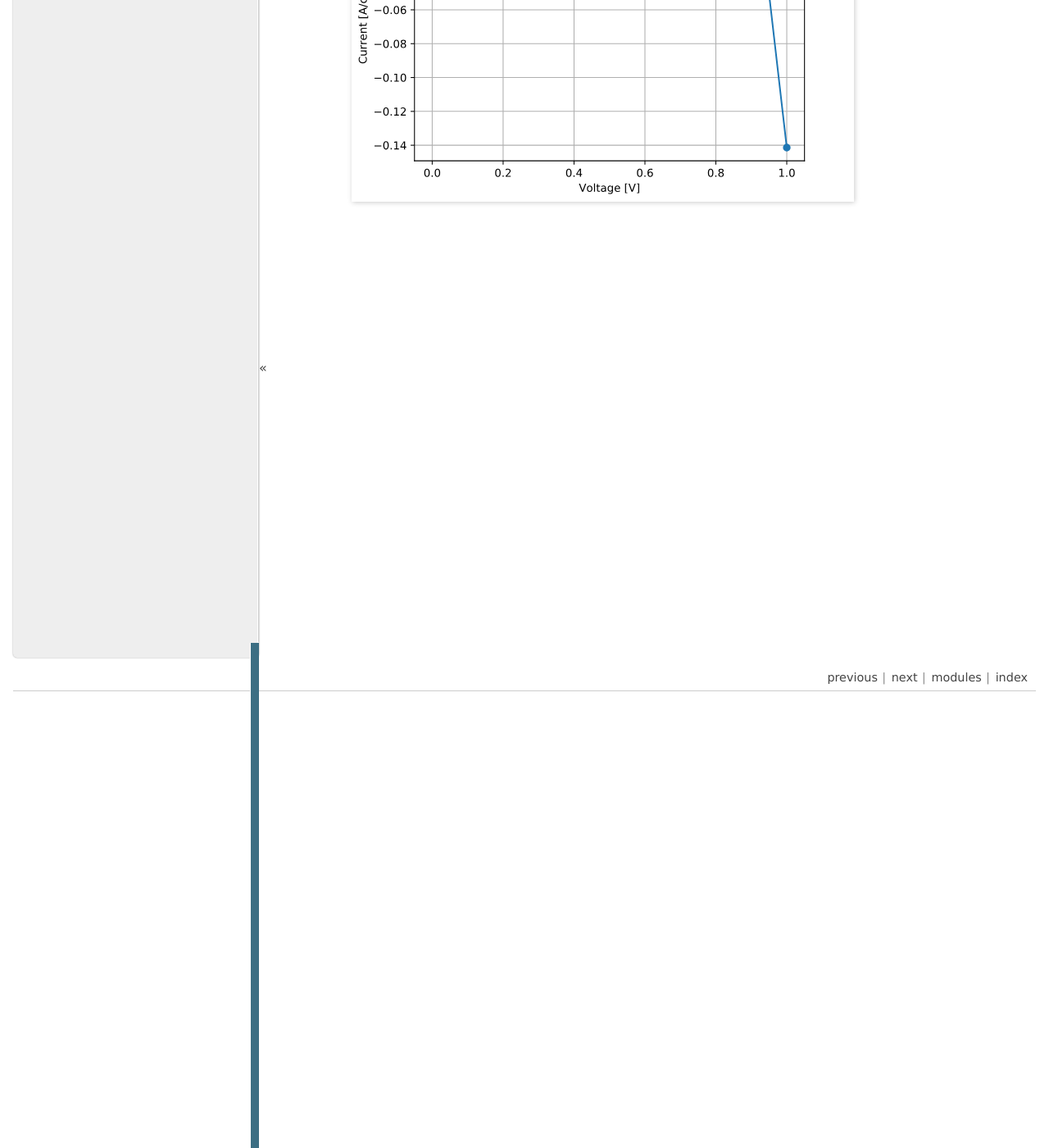
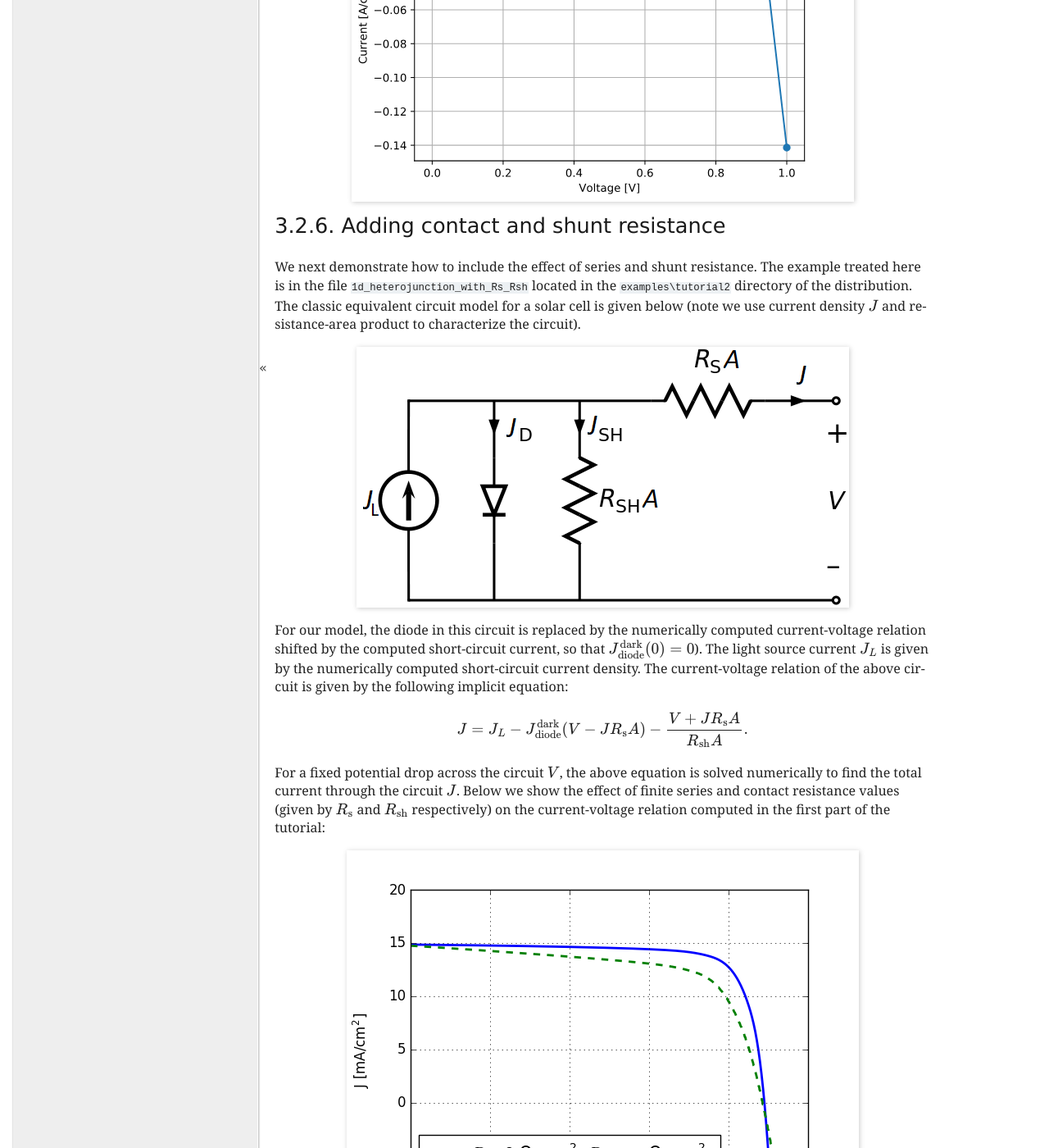
Before and after one commit to usnistgov/sesame, a Sphinx documentation site: the page built from doc/tutorial/tuto1dHetero.rst, in a window 1280 px wide and 1400 px high, scrolled down 3457 px. Shown: the whole window at 82% size. Built offline with Sphinx 7.4.7, drawn with Linux system fonts in a browser that asks for light colours; formulas are drawn with MathJax 3; some of the changed text lies outside the part shown.

Commit message:
Add files via upload
Updated tutorial2 documentation to describe procedure for embedding numerically computed J-V curve in equivalent circuit with series and shunt resistances.

```diff
--- a/doc/tutorial/tuto1dHetero.rst
+++ b/doc/tutorial/tuto1dHetero.rst
@@ -134,3 +134,24 @@ The current can be saved and plotted as in the previous tutorial::
 
 .. image:: jv_hetero.*
    :align: center
+
+
+Adding contact and shunt resistance
+...................................
+
+We next demonstrate how to include the effect of series and shunt resistance.  The example treated here is in the file ``1d_heterojunction_with_Rs_Rsh`` located in the ``examples\tutorial2`` directory of the distribution.  The classic equivalent circuit model for a solar cell is given below (note we use current density :math:`J` and resistance-area product to characterize the circuit).
+
+.. image:: Solar_cell_equivalent_circuitJ.png
+   :align: center
+
+For our model, the diode in this circuit is replaced by the numerically computed current-voltage relation shifted by the computed short-circuit current, so that :math:`J_{{\rm diode}}^{{\rm dark}}(0)=0`). The light source current :math:`J_L` is given by the numerically computed short-circuit current density.  The current-voltage relation of the above circuit is given by the following implicit equation:
+
+.. math::
+    J  = J_L - J_{{\rm diode}}^{{\rm dark}}(V-J R_{\rm s}A) - \frac{V+J R_{\rm s} A}{R_{{\rm sh}}A}.
+
+For a fixed potential drop across the circuit :math:`V`, the above equation is solved numerically to find the total current through the circuit :math:`J`.  Below we show the effect of finite series and contact resistance values (given by :math:`R_{\rm s}` and :math:`R_{\rm sh}` respectively) on the current-voltage relation computed in the first part of the tutorial:
+
+.. image:: JV_contacts.*
+   :align: center
+
+We refer the reader to the example script for more details of how the mathematics of the equivalent circuit model is implemented.
```
Also changed, not shown: doc/tutorial/JV_contacts.png (added), doc/tutorial/Solar_cell_equivalent_circuitJ.png (added), doc/tutorial/Solar_cell_equivalent_circuitJ.svg (added).
